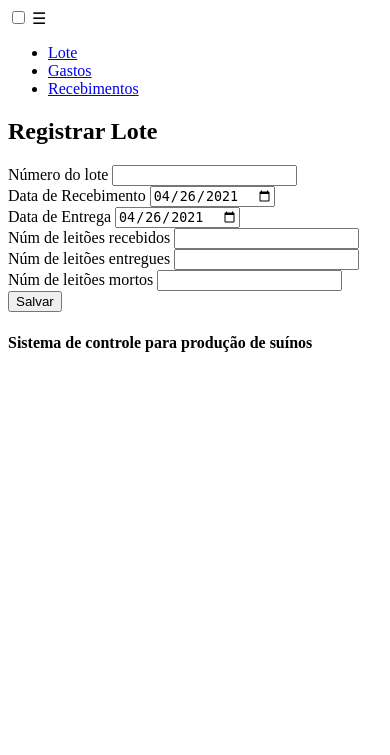
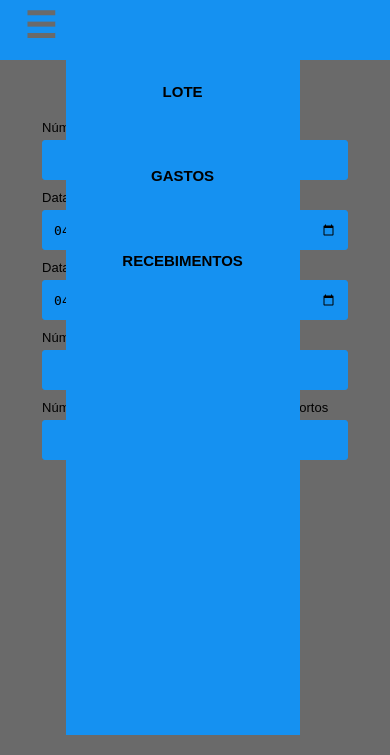
Before and after one commit to vinibmittmann/Projeto-Integrador, a PHP site: page /controller/loteController.php?acao=adiciona in a window 390 px wide. Shown: the top 755 px of the page. Before the commit the page ends 352 px from the top, so only its background shows below. Run offline with PHP 8.4, Linux system fonts and the light colour scheme; some libraries are stand-ins or nearby versions.

Commit message:
mudanças

```diff
--- a/controller/gastosController.php
+++ b/controller/gastosController.php
@@ -3,7 +3,7 @@
 if(!isset($_GET['acao'])){
     $obj = new GastosDAO();
     $lista = $obj->listar();
-    include "../controller/views/listaGasto.php";
+    include "/views/listaGastos.php";
 }
 else {
 	switch($_GET['acao']){
--- a/controller/recebimentosController.php
+++ b/controller/recebimentosController.php
@@ -3,7 +3,7 @@
 if(!isset($_GET['acao'])){
     $obj = new RecebimentosDAO();
     $lista = $obj->listar();
-    include "views/listaRecebimento.php";
+    include "views/listaRecebimentos.php";
 }
 else {
 	switch($_GET['acao']){
--- a/controller/usuarioController.php
+++ b/controller/usuarioController.php
@@ -3,7 +3,7 @@
 if(!isset($_GET['acao'])){
     $obj = new UsuarioDAO();
 
-    include "../ver/configuracoes.php";
+    include "../views/configuracoes.php";
 }
 else {
 	switch($_GET['acao']){
--- a/controller/views/cadastraLote.php
+++ b/controller/views/cadastraLote.php
@@ -20,15 +20,15 @@
 
   <h2>Registrar Lote</h2>
 
-  <div class="div-metade">
+  <div class="div-inteira">
     <label class="label-cadastra" for="id_numLote">Número do lote </label>
     <input type="number" name="field_numLote" id="id_numLote" value="<?=$numLote?>" required>
   </div>
-  <div class="div-metade">
+  <div class="div-inteira">
     <label class="label-cadastra" for="id_dtRecebimento">Data de Recebimento </label>
     <input type="date" name="field_dtRecebimento" maxlength="100" id="id_dtRecebimento" value="<?=$dtRecebimento?>" required>
   </div>
-  <div class="div-metade">
+  <div class="div-inteira">
     <label class="label-cadastra" for="id_dtEntrega">Data de Entrega </label>
     <input type="date" name="field_dtEntrega" maxlength="100" id="id_dtEntrega" value="<?=$dtEntrega?>" required>
   </div>
--- /dev/null
+++ b/css/adicionar.css
@@ -0,0 +1,210 @@
+.container-historicos {
+    display: flex;
+    flex-direction: row;
+    justify-content: flex-start;
+    flex-wrap: wrap;
+    margin-left: 30%;
+    width: 40%;
+}
+
+input[type=date],
+input[type=text],
+input[type=file],
+select,
+input[type=number],
+input[type=password],
+input[type=checkbox] {
+    background-color: #1591F1;
+    width: 100%;
+    padding: 6px 10px;
+    margin: 5px 0 5px 0;
+    display: inline-block;
+    border: 1.8px solid #1591F1;
+    box-sizing: border-box;
+    border-radius: 3px;
+    font-size: 17px;
+    cursor: pointer;
+    height: 40px;
+}
+
+input[type=date]:hover,
+input[type=text]:hover,
+input[type=file]:hover,
+select:hover,
+input[type=number]:hover,
+input[type=password]:hover,
+input[type=checkbox]:hover {
+    border: 1.8px solid #6a6a6a;
+}
+
+input[type=date]:focus,
+input[type=text]:focus,
+input[type=file]:focus,
+select:focus,
+input[type=number]:focus,
+input[type=password]:focus,
+input[type=checkbox]:focus {
+    box-shadow: 0 0 0 0;
+    outline: 0;
+}
+
+.label-cadastra {
+    width: 100%;
+    margin: 5px 0 0 0;
+    display: block;
+    box-sizing: border-box;
+    font-size: 15px;
+}
+
+.container-historicos h2 {
+    width: 100%;
+    text-align: center;
+}
+
+.historico {
+    color: white;
+    background-color: #26551df5;
+    border-radius: 13px;
+    padding: 15px;
+    font-size: 17px;
+    text-align: center;
+    width: 20%;
+    margin: 1%;
+    height: 40px;
+}
+
+.historico:hover,
+.historico label:hover {
+    background-color: #6a6a6a;
+    cursor: pointer;
+}
+
+.button-form {
+    background-color: #1591F1;
+    color: rgb(0, 0, 0);
+    padding: 10px;
+    margin: 15px 0 0 40%;
+    border: none;
+    cursor: pointer;
+    width: 20%;
+    font-size: 15px;
+    font-weight: bold;
+}
+
+.button-form-altera {
+    background-color: #1592F1;
+    color: rgb(0, 0, 0);
+    padding: 10px;
+    margin: 15px 0 0 1%;
+    border: none;
+    cursor: pointer;
+    width: 20%;
+    font-size: 15px;
+    font-weight: bold;
+}
+
+.button-form-voltar a {
+    width: 100%;
+    height: 100%;
+}
+
+.button-form-altera a {
+    width: 100%;
+    height: 100%;
+}
+
+.button-form-altera:hover {
+    background-color: #104312;
+}
+
+.button-form-voltar {
+    background-color: #e2e1e1;
+    color: black;
+    padding: 10px;
+    margin: 15px 1% 0 30%;
+    border: none;
+    cursor: pointer;
+    border: 1px solid #3c3b3b;
+    width: 20%;
+    font-size: 15px;
+    font-weight: bold;
+}
+
+.button-form-voltar:hover {
+    background-color: #bbbaba;
+}
+
+.div-metade {
+    width: 48%;
+    margin: 0 1% 0 1%;
+}
+
+.div-inteira {
+    width: 98%;
+    margin: 0 1% 0 1%;
+}
+
+.button-form:hover {
+    background-color: #000000;
+}
+
+.botoes-adiciona {
+    width: 60%;
+    margin-left: 20%;
+    text-align: center;
+}
+
+.button-adiciona-historico-altera {
+    background-color: #164818;
+    color: white;
+    margin: 10px;
+    padding: 10px;
+    border: none;
+    cursor: pointer;
+    width: 30%;
+    font-size: 15px;
+    font-weight: bold;
+}
+
+@media (max-width:800px) {
+    .container-historicos {
+        margin-left: 20vw;
+        width: 60vw;
+    }
+    input[type=date],
+    input[type=text],
+    input[type=file],
+    select,
+    input[type=number],
+    input[type=password],
+    input[type=checkbox] {
+        width: 100%;
+        font-size: 15px;
+    }
+    .button-form {
+        width: 20vw;
+        font-size: 13px;
+    }
+    .label-cadastra {
+        width: 100%;
+        font-size: 13px;
+    }
+}
+
+@media (max-width:500px) {
+    .container-historicos {
+        font-size: 13px;
+        margin-left: 10%;
+        width: 80%;
+    }
+    input[type=date],
+    input[type=text],
+    input[type=file],
+    select,
+    input[type=number],
+    input[type=password],
+    input[type=checkbox] {
+        width: 100%;
+        font-size: 13px;
+    }
+}
--- /dev/null
+++ b/css/footer.css
@@ -0,0 +1,38 @@
+footer {
+    background-color: #1591F1;
+    position: relative;
+    bottom: 0;
+    top: 6px;
+    height: 100px;
+    width: 100%;
+    border-top: 4px solid;
+    border-image-source: linear-gradient(-90deg, #6a6a6a, #6a6a6a);
+    border-image-slice: 1;
+    margin-top: 400px;
+}
+
+.container__footer {
+    display: flex;
+    justify-content: space-between;
+    align-items: center;
+    padding: 2vh;
+}
+
+.container__text {
+    flex-direction: column;
+    text-align: center;
+    height: 100%;
+    justify-content: center;
+    align-content: center;
+}
+
+.container__text span {
+    font-size: 15px;
+    color: rgb(209, 209, 209);
+    font-weight: bold;
+    font-family: "Montserrat Bold", Helvetica, sans-serif;
+}
+
+.container__text span:not(:first-child) {
+    margin-top: 4px;
+}
--- a/css/login.css
+++ b/css/login.css
@@ -42,17 +42,17 @@
     font-weight: bold;
 }
 
-.container-login  .login-a{
+.container-login .login-a {
     margin: 15px 40% 0 40%;
     border-radius: 4px;
     text-align: center;
     cursor: pointer;
-    padding:5px;
+    padding: 5px;
 }
 
-a{
+a {
     background-color: #1591F1;
-    color: #6A6A6A;
+    color: #000000;
     padding: 10px;
     margin: 15px 40% 0 40%;
     border: none;
@@ -62,6 +62,6 @@
     font-weight: bold;
 }
 
-.container-login  .login-a:hover{
+.container-login .login-a:hover {
     background-color: #6A6A6A;
 }
--- a/css/style.css
+++ b/css/style.css
@@ -1,5 +1,4 @@
 @import url('https://fonts.googleapis.com/css?family=Lato&display=swap');
-
 :root {
     --primary-color: #1591F1;
 }
@@ -28,15 +27,15 @@
 
 header ul li {
     list-style: none;
-  padding-top:15px;
+    padding-top: 15px;
     display: inline-block;
 }
 
 header ul li a {
     padding: 8px;
-  font-size:15px;
+    font-size: 15px;
     font-weight: 600;
-  color: #6a6a6a;
+    color: #000;
     text-decoration: none;
     transition: 0.5s;
     line-height: 25px;
@@ -45,12 +44,13 @@
     margin-right: 5px;
 }
 
-header ul li a:hover{
-  background-color:#1591F1;
+header ul li a:hover {
+    background-color: #1591F1;
     cursor: pointer;
 }
 
-button, input[type='submit'] {
+button,
+input[type='submit'] {
     border: 0;
     border-radius: 5px;
     color: #6a6a6a;
@@ -61,7 +61,6 @@
 button:focus {
     outline: none;
 }
-
 
 .checkbtn {
     font-size: 40px;
@@ -79,12 +78,10 @@
 }
 
 @media (max-width:1100px) {
-
     header {
         max-width: 1100px;
         padding: 0 2vw 0 4vw;
     }
-
     header ul {
         background-color: #1591F1;
         top: 60px;
@@ -97,16 +94,14 @@
         padding-inline-start: 0;
         height: 80vh;
     }
-
     header ul li {
-      padding:0;
+        padding: 0;
         width: 100%;
         height: 10vh;
         float: none;
         display: block;
         align-items: center;
     }
-
     header ul li a {
         float: left;
         padding: 2vh 0 2vh 0;
@@ -116,9 +111,7 @@
         line-height: 30px;
         height: 6vh;
         border-radius: 0px;
-
     }
-
     .checkbtn {
         display: block;
         font-size: 36px;
@@ -126,12 +119,11 @@
         height: 40px;
     }
     .logo-header {
-      margin-top:5px;
+        margin-top: 5px;
     }
 }
 
 @media (max-width:500px) {
-
     header ul {
         width: 60vw;
         height: 80vh;
--- a/includes/header.php
+++ b/includes/header.php
@@ -10,8 +10,10 @@
     <meta name="keywords" content="sistema, controle, produção, suínocultura, suíno">
     <link href="https://cdnjs.cloudflare.com/ajax/libs/font-awesome/5.11.2/css/all.min.css" integrity="sha256-+N4/V/SbAFiW1MPBCXnfnP9QSN3+Keu+NlB+0ev/YKQ=" crossorigin="anonymous" rel="stylesheet" />
     <link href="https://fonts.googleapis.com/css2?family=Quicksand:wght@300;400;500;600;700&display=swap" rel="stylesheet"/>
-    <!-- <link href="../../css/style.css" rel="stylesheet">
-    <link href="../../css/login.css" rel="stylesheet"> -->
+    <link href="../css/style.css" rel="stylesheet"/>
+    <link href="../css/login.css" rel="stylesheet"./>
+    <link href="../css/adicionar.css" rel="stylesheet"./>
+    <link href="../css/footer.css" rel="stylesheet"./>
     <title>SISTEMA DE CONTROLE PARA PRODUÇÃO DE SUÍNOS</title>
 </head>
 <body>
```
Also changed, not shown: css/configuracoes.css (added, +56 -0 lines), css/configuracoes.responsive.css (added, +60 -0 lines), js/header.js (added, +16 -0 lines), views/configuracoes.php (renamed from ver/configuracoes.php). Lines whose indentation alone changed are shown as unchanged.
